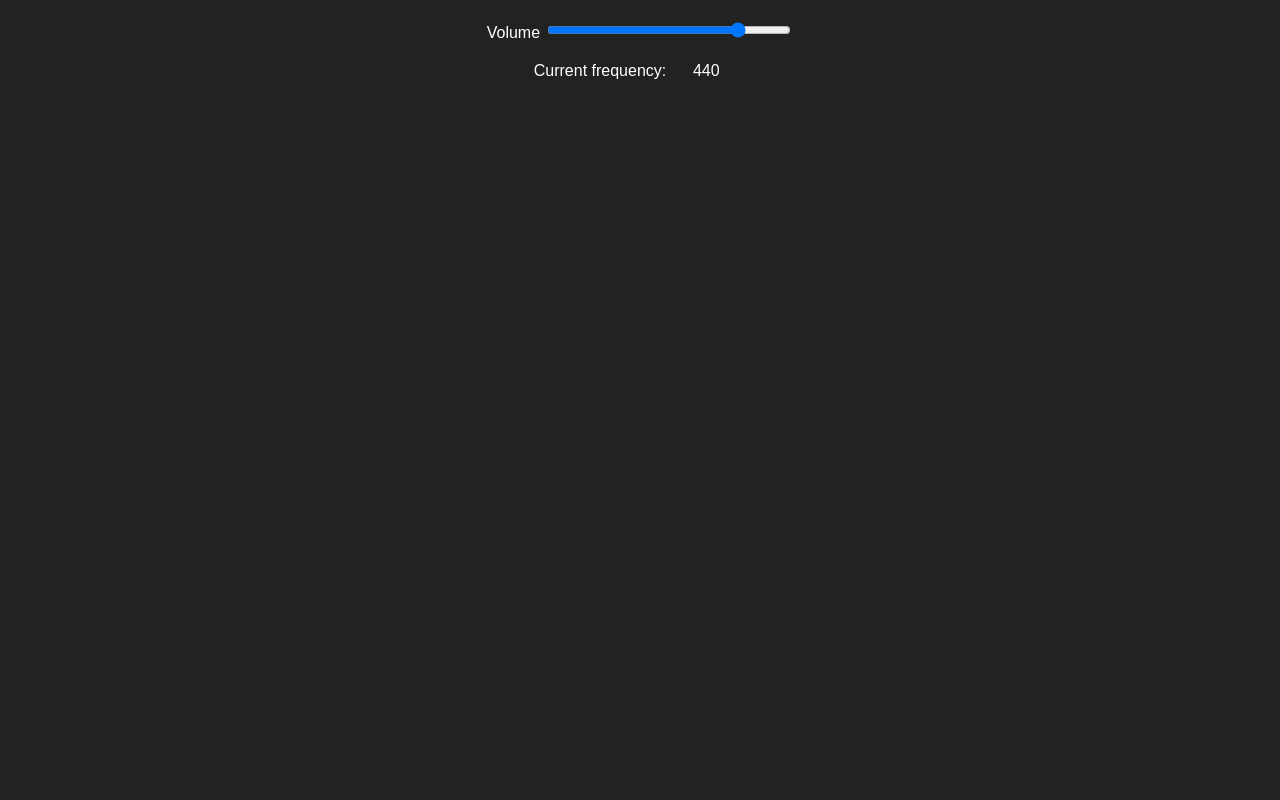
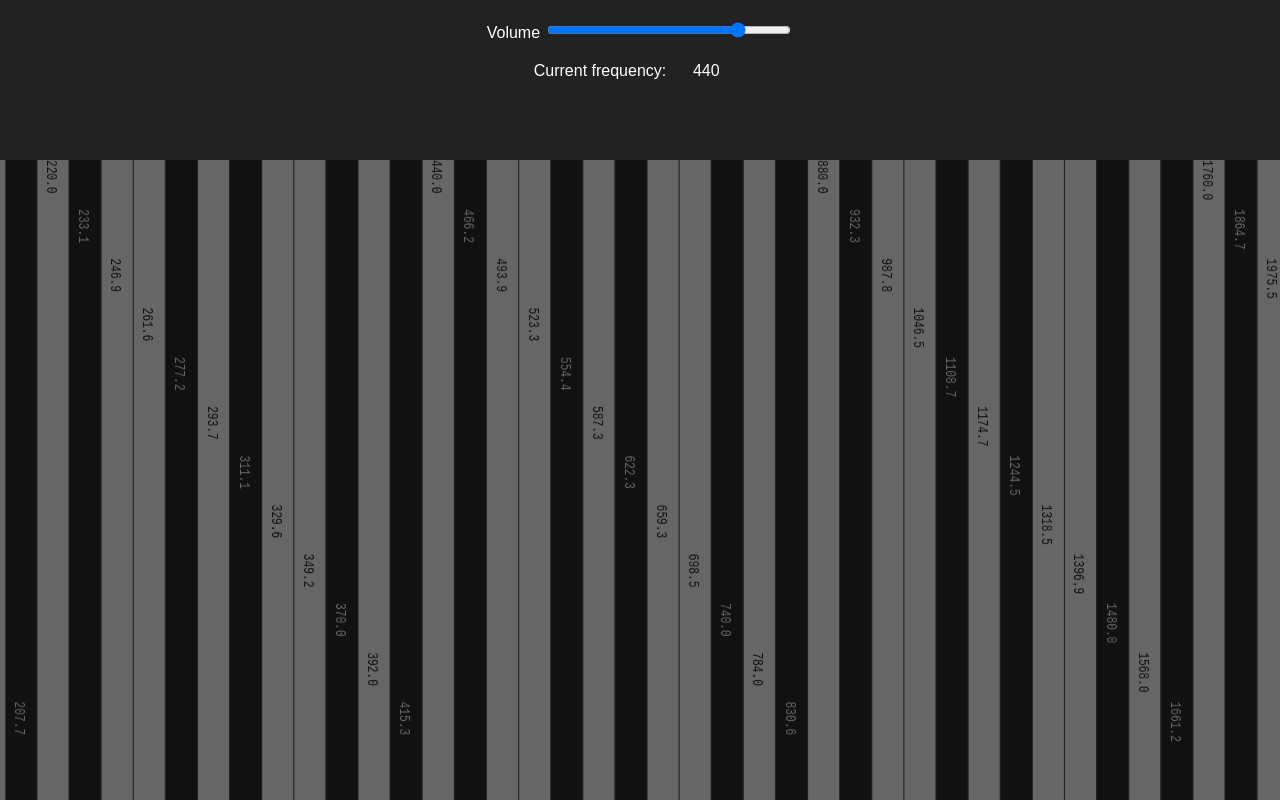
Before and after one commit to mishavoloshchuk/Theremin, a plain HTML site: page index.html in a window 1280 px wide. Drawn offline with Linux system fonts and the light colour scheme.

Commit message:
Add keyboard and fix "normalizeToLog"

```diff
--- a/scripts/script.js
+++ b/scripts/script.js
@@ -10,7 +10,7 @@ class WaveGenerator {
 	get ATTACK_TIME () { return 0.01; }
 	get RELEASE_TIME () { return 0.1; }
 
-	constructor(){
+	constructor(options){
 		// Initialize the AudioContext
 		this.audioContext = new (window.AudioContext || window.webkitAudioContext)();
 
@@ -21,6 +21,11 @@ class WaveGenerator {
 		this.globalGain.connect(this.audioContext.destination);
 
 		this.activeOscillators = 0;
+
+		this.min = 20;
+		this.max = 20000;
+
+		Object.assign(this, options);
 
 		this.oscillators = new Array();
 	}
@@ -99,7 +104,7 @@ class WaveGenerator {
 	}
 
 	#adjustVolume(){
-		this.globalGain.gain.setValueAtTime(this.globalVolume / Math.max(1, this.activeOscillators), this.audioContext.currentTime);
+		this.globalGain.gain.linearRampToValueAtTime(this.globalVolume / Math.max(1, this.activeOscillators), this.audioContext.currentTime + this.RELEASE_TIME);
 	}
 }
 
@@ -162,9 +167,63 @@ class Cursor {
 	}
 }
 
+class LogGrid {
+	constructor(canvas, options = {}){
+		this.canvas = canvas;
+		canvas.width = innerWidth;
+		canvas.height = innerHeight;
+		this.ctx = canvas.getContext('2d');
+
+		this.scaleMin = options.begin || 0;
+		this.scaleMax = options.end || 20000;
+		this.renderNotes();
+	}
+
+	render(){
+		// window.requestAnimationFrame(this.render);
+		this.renderNotes();
+	}
+
+	renderNotes(){
+		const baseFrequency = 13.75; // Music note A frequency
+		let frequency = this.scaleMin; // Note: E
+		let note = 0; // Start note
+		const blackNotes = [1,4,6,9,11];
+
+		const BLACK_KEY = "#111";
+		const WHITE_KEY = "#666";
+
+		const numNotes = notesCount(this.scaleMin, this.scaleMax);
+		while (frequency < this.scaleMax) {
+
+			const screenPos = absToLogNormalize(frequency, this.scaleMax, this.scaleMin) * innerWidth;
+
+			this.ctx.beginPath();
+			this.ctx.lineWidth = innerWidth / numNotes - 1;
+			this.ctx.strokeStyle = blackNotes.includes(note % 12) ? BLACK_KEY : WHITE_KEY;
+			this.ctx.moveTo(screenPos, 0);
+			this.ctx.lineTo(screenPos, innerHeight);
+			this.ctx.stroke();
+
+			this.ctx.save();
+			this.ctx.font = "14px monospace";
+			this.ctx.fillStyle = blackNotes.includes(note % 12) ? WHITE_KEY : BLACK_KEY;
+			this.ctx.translate(screenPos - 6, 0 + note % 12 * this.canvas.height/13);
+			this.ctx.rotate(Math.PI/2);
+			this.ctx.fillText(frequency.toFixed(1), 0, 0);
+			this.ctx.restore();
+
+			note ++;
+			frequency = baseFrequency * Math.pow(2, note/12);
+		}
+	}
+}
+
 const mouse = new Cursor();
 
-const waveGen = new WaveGenerator();
+const waveGen = new WaveGenerator({min: 200, max: 2000});
+
+const grid = new LogGrid(document.getElementById('frequency_picker'), {begin: waveGen.min, end: waveGen.max});
 
 // Mouse events ==============
 // Mouse DOWN
@@ -255,23 +314,25 @@ volumeSlider.addEventListener('input', () => {
 	waveGen.setVolume(volumeSlider.value);
 });
 
-// Convert a normalized value to logarithmic value
-function normalizeToLog(normalizedValue, maxValue, minValue = 0) {
-	// Ensure the normalized value is within [0, 1]
-	normalizedValue = Math.min(1, Math.max(0, normalizedValue));
+function normalizeToLog(normVal, maxValue, minValue = 1) {
+	// Ensure the normVal is within [0, 1]
+	normVal = Math.min(1, Math.max(0, normVal));
 
-	const logMin = Math.log(minValue);
-	const logMax = Math.log(maxValue);
+	return Math.pow(2, normVal * Math.log2(maxValue/minValue) + Math.log2(minValue));
+}
 
-	// Convert the normalized value to the logarithmic range
-	const logValue = logMin + normalizedValue * (logMax - logMin);
+function absToLogNormalize(value, maxValue, minValue = 1) {
+	// Ensure the min value is within [1, maxValue]
+	minValue = Math.min(maxValue, Math.max(minValue, 1));
 
-	// Convert it back to the original range
-	const originalValue = Math.exp(logValue);
-
-	return originalValue;
+	return (Math.log2(value/minValue)) / (Math.log2(maxValue / minValue));
 }
 
 function getFrequency(value){
-	return +normalizeToLog(parseFloat(value), 20000, 20).toFixed(2);
+	return +(normalizeToLog(parseFloat(value), waveGen.max, waveGen.min)).toFixed(2);
 }
+
+function notesCount(f1, f2, semitonesInOctave = 12){
+	// Розрахунок кількості нот у діапазоні
+	return Math.round(semitonesInOctave * Math.log2(f2 / f1));
+}
--- a/styles.css
+++ b/styles.css
@@ -12,7 +12,9 @@ body {
 
 #frequency_picker {
     width: 100%;
-    height: 100svh;
+    height: 80svh;
+    position: absolute;
+    bottom: 0;
 }
 
 #frequencyLabel {
```
